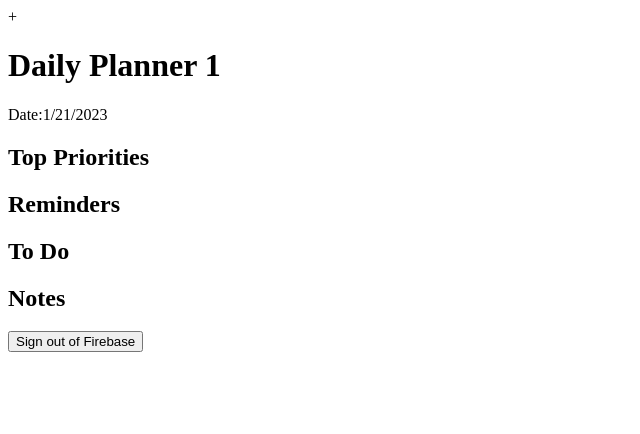
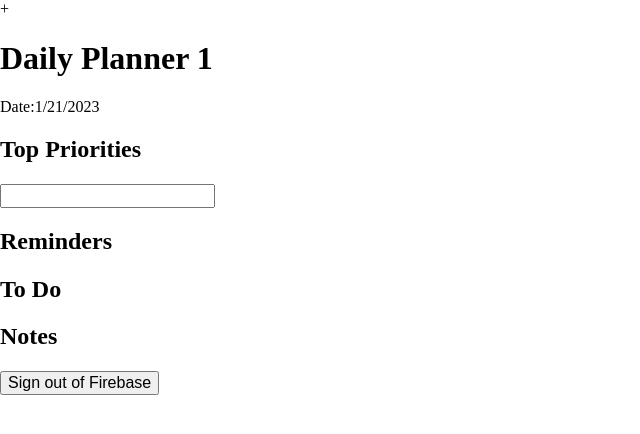
Before and after one commit to chris-jingru/daily-planner, a React (Create React App) app: page / in a window 1280 px wide. Shown: the top 434 px of the page, without its empty margins (0-640 px from the left). Built offline with nearby package versions, Linux system fonts and the light colour scheme; no server answers.

Commit message:
built the form component

```diff
--- a/src/App.css
+++ b/src/App.css
@@ -1,3 +1,215 @@
+html {
+  line-height: 1.15;
+  -ms-text-size-adjust: 100%;
+  -webkit-text-size-adjust: 100%;
+}
+body {
+  margin: 0;
+}
+article,
+aside,
+footer,
+header,
+nav,
+section {
+  display: block;
+}
+h1 {
+  font-size: 2em;
+  margin: 0.67em 0;
+}
+figcaption,
+figure,
+main {
+  display: block;
+}
+figure {
+  margin: 1em 40px;
+}
+hr {
+  box-sizing: content-box;
+  height: 0;
+  overflow: visible;
+}
+pre {
+  font-family: monospace, monospace;
+  font-size: 1em;
+}
+a {
+  background-color: transparent;
+  -webkit-text-decoration-skip: objects;
+}
+abbr[title] {
+  border-bottom: none;
+  text-decoration: underline;
+  text-decoration: underline dotted;
+}
+b,
+strong {
+  font-weight: inherit;
+}
+b,
+strong {
+  font-weight: bolder;
+}
+code,
+kbd,
+samp {
+  font-family: monospace, monospace;
+  font-size: 1em;
+}
+dfn {
+  font-style: italic;
+}
+mark {
+  background-color: #ff0;
+  color: #000;
+}
+small {
+  font-size: 80%;
+}
+sub,
+sup {
+  font-size: 75%;
+  line-height: 0;
+  position: relative;
+  vertical-align: baseline;
+}
+sub {
+  bottom: -0.25em;
+}
+sup {
+  top: -0.5em;
+}
+audio,
+video {
+  display: inline-block;
+}
+audio:not([controls]) {
+  display: none;
+  height: 0;
+}
+img {
+  border-style: none;
+}
+svg:not(:root) {
+  overflow: hidden;
+}
+button,
+input,
+optgroup,
+select,
+textarea {
+  font-family: sans-serif;
+  font-size: 100%;
+  line-height: 1.15;
+  margin: 0;
+}
+button,
+input {
+  overflow: visible;
+}
+button,
+select {
+  text-transform: none;
+}
+button,
+html [type="button"],
+[type="reset"],
+[type="submit"] {
+  appearance: button;
+}
+button::-moz-focus-inner,
+[type="button"]::-moz-focus-inner,
+[type="reset"]::-moz-focus-inner,
+[type="submit"]::-moz-focus-inner {
+  border-style: none;
+  padding: 0;
+}
+button:-moz-focusring,
+[type="button"]:-moz-focusring,
+[type="reset"]:-moz-focusring,
+[type="submit"]:-moz-focusring {
+  outline: 1px dotted ButtonText;
+}
+fieldset {
+  padding: 0.35em 0.75em 0.625em;
+}
+legend {
+  box-sizing: border-box;
+  color: inherit;
+  display: table;
+  max-width: 100%;
+  padding: 0;
+  white-space: normal;
+}
+progress {
+  display: inline-block;
+  vertical-align: baseline;
+}
+textarea {
+  overflow: auto;
+}
+[type="checkbox"],
+[type="radio"] {
+  box-sizing: border-box;
+  padding: 0;
+}
+[type="number"]::-webkit-inner-spin-button,
+[type="number"]::-webkit-outer-spin-button {
+  height: auto;
+}
+[type="search"] {
+  appearance: textfield;
+  outline-offset: -2px;
+}
+[type="search"]::-webkit-search-cancel-button,
+[type="search"]::-webkit-search-decoration {
+  appearance: none;
+}
+::-webkit-file-upload-button {
+  appearance: button;
+  font: inherit;
+}
+details,
+menu {
+  display: block;
+}
+summary {
+  display: list-item;
+}
+canvas {
+  display: inline-block;
+}
+template {
+  display: none;
+}
+[hidden] {
+  display: none;
+}
+
+html {
+  box-sizing: border-box;
+}
+
+*,
+*:before,
+*:after {
+  box-sizing: inherit;
+}
+
+.sr-only {
+  position: absolute;
+  width: 1px;
+  height: 1px;
+  margin: -1px;
+  border: 0;
+  padding: 0;
+  white-space: nowrap;
+  clip-path: inset(100%);
+  clip: rect(0 0 0 0);
+  overflow: hidden;
+}
 .App {
   text-align: center;
 }
--- /dev/null
+++ b/src/components/Input.tsx
@@ -0,0 +1,38 @@
+import React, { useState } from "react";
+interface Props {
+  tp: string;
+  setTp: React.Dispatch<React.SetStateAction<String>>;
+  //   reminder: string;
+  //   setReminder: React.Dispatch<React.SetStateAction<String>>;
+}
+const Input: React.FC<Props> = ({ tp, setTp }) => {
+  return (
+    <div>
+      <h2>Top Priorities</h2>
+      <form>
+        <label htmlFor="top-priorities" className="sr-only">
+          Hope I am right
+        </label>
+        <input
+          id="top-priorities"
+          type="text"
+          value={tp as string}
+          onChange={(e) => {
+            setTp(e.target.value as string);
+          }}
+        />
+      </form>
+      <form action="">
+        <h2>Reminders</h2>
+      </form>
+      <form action="">
+        <h2>To Do</h2>
+      </form>
+      <form action="">
+        <h2>Notes</h2>
+      </form>
+    </div>
+  );
+};
+
+export default Input;
--- a/src/pages/Home.tsx
+++ b/src/pages/Home.tsx
@@ -1,30 +1,23 @@
-import React from "react";
+import React, { useState } from "react";
 import { useNavigate } from "react-router-dom";
 import { getAuth, signOut } from "firebase/auth";
+import Input from "../components/Input";
 
 import Header from "../components/Header";
 export interface IHomeProps {}
-
 const Home: React.FC<IHomeProps> = (props) => {
   const auth = getAuth();
   const navigate = useNavigate();
 
+  const [tp, setTp] = useState<String>("");
+  // const [reminder, setReminder] = useState<String>("");
+  // const [td, setTd] = useState<String>("");
+  // const [note, setNote] = useState<String>("");
+
   return (
     <div>
       <Header />
-      <form action="">
-        <h2>Top Priorities</h2>
-      </form>
-      <form action="">
-        <h2>Reminders</h2>
-      </form>
-      <form action="">
-        <h2>To Do</h2>
-      </form>
-      <form action="">
-        <h2>Notes</h2>
-      </form>
-
+      <Input tp={tp as string} setTp={setTp} />
       <button
         onClick={() => {
           signOut(auth);
```
